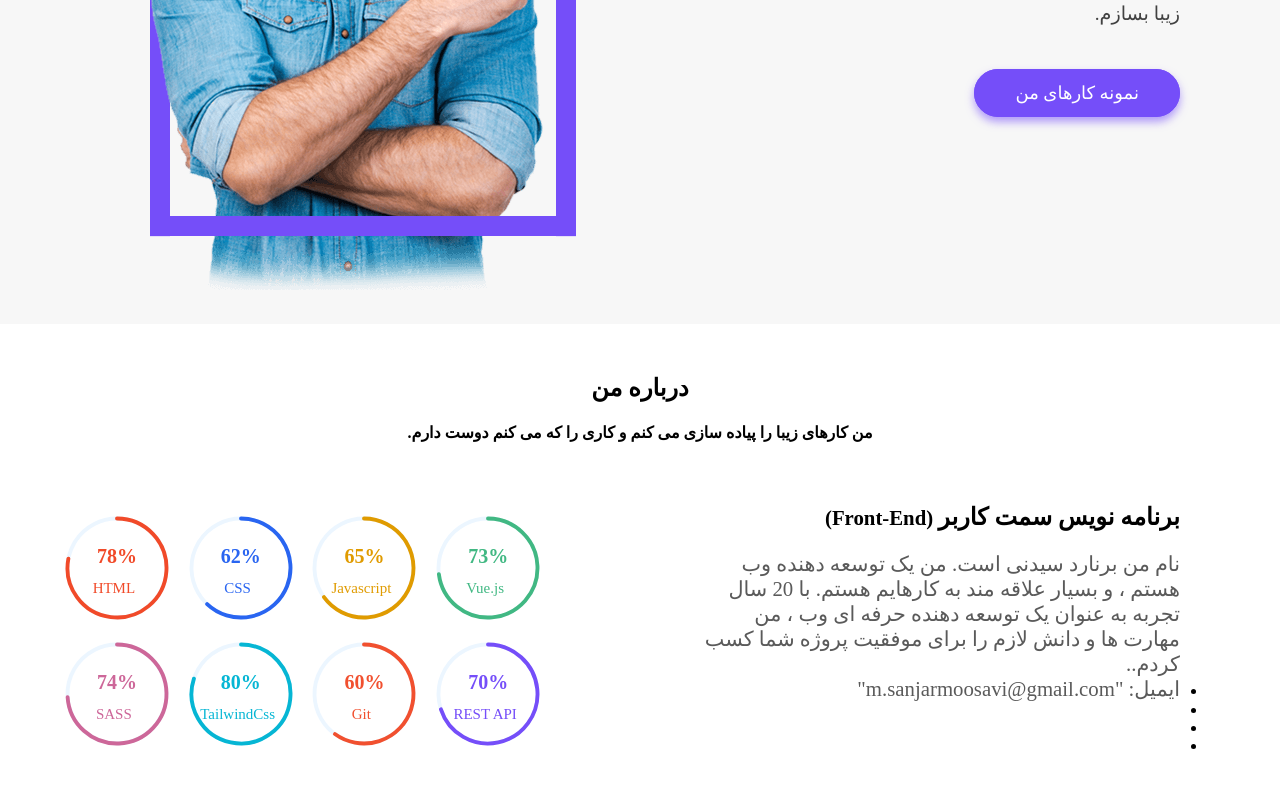
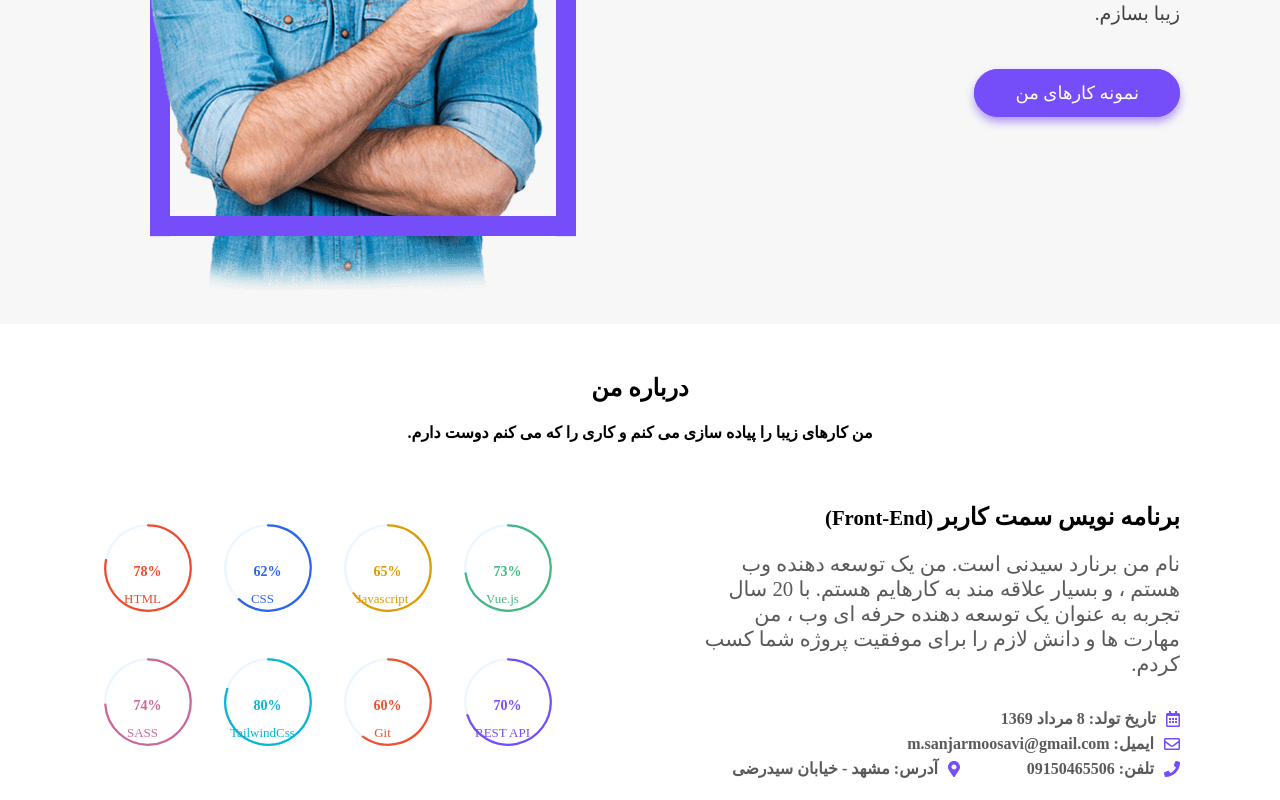
Before and after one commit to Mousavi-69/Resumes, a Vue app: page / in a window 1280 px wide. Shown: the part 477-1277 px from the top of the page. Before the commit the page ends 1251 px from the top, so only its background shows below. Built offline with nearby package versions, Linux system fonts and the light colour scheme.

Commit message:
About Me  completed

```diff
--- a/src/components/AboutMe.vue
+++ b/src/components/AboutMe.vue
@@ -1,13 +1,13 @@
 <script setup lang="ts">
 import Chart from "./Chart.vue";
 
-const widthChart = 110;
-const heightChart = 110;
-const strokeWidthChart = 7;
-const radiusChart = 90;
+const widthChart = 90;
+const heightChart = 90;
+const strokeWidthChart = 5;
+const radiusChart = 95;
 const valueCountUpDurationChart = 2300;
-const customPercentSizeChart = 20;
-const customTextSizeChart = 15;
+const customPercentSizeChart = 14;
+const customTextSizeChart = 13;
 </script>
 <template>
   <section class="container">
@@ -19,25 +19,61 @@ const customTextSizeChart = 15;
         <p>
           نام من برنارد سیدنی است. من یک توسعه دهنده وب هستم ، و بسیار علاقه مند
           به کارهایم هستم. با 20 سال تجربه به عنوان یک توسعه دهنده حرفه ای وب ،
-          من مهارت ها و دانش لازم را برای موفقیت پروژه شما کسب کردم..
+          من مهارت ها و دانش لازم را برای موفقیت پروژه شما کسب کردم.
         </p>
         <ul class="list-contentUs">
-          <li>
+          <li class="list">
             <div class="contentUs">
-              <div>
-                <fa />
+              <div class="icon-parent">
+                <fa class="icon" :icon="['far', 'calendar-alt']" />
               </div>
-              <div>
+              <div class="text">
                 <p>
-                  <span>ایمیل:</span>
-                  "m.sanjarmoosavi@gmail.com"
+                  <span>تاریخ تولد:</span>
+                  8 مرداد 1369
                 </p>
               </div>
             </div>
           </li>
-          <li></li>
-          <li></li>
-          <li></li>
+          <li class="list">
+            <div class="contentUs">
+              <div class="icon-parent">
+                <fa class="icon" :icon="['far', 'envelope']" />
+              </div>
+              <div class="text">
+                <p>
+                  <span>ایمیل:</span>
+                  m.sanjarmoosavi@gmail.com
+                </p>
+              </div>
+            </div>
+          </li>
+          <li class="list">
+            <div class="contentUs">
+              <div class="icon-parent">
+                <fa class="icon" :icon="['fas', 'phone']" />
+              </div>
+              <div class="text">
+                <p>
+                  <span>تلفن:</span>
+                  09150465506
+                </p>
+              </div>
+            </div>
+          </li>
+          <li class="list">
+            <div class="contentUs">
+              <div class="icon-parent">
+                <fa class="icon" :icon="['fas', 'map-marker-alt']" />
+              </div>
+              <div class="text">
+                <p>
+                  <span>آدرس:</span>
+                  مشهد - خیابان سیدرضی
+                </p>
+              </div>
+            </div>
+          </li>
         </ul>
       </div>
 
@@ -176,10 +212,12 @@ const customTextSizeChart = 15;
     .content-left {
       width: 50%;
     }
+  }
+}
 .content-right {
   width: 50%;
   padding-right: 100px;
-      padding-left: 150px;
+  padding-left: 50px;
   h1 {
     text-align: start;
     span {
@@ -189,19 +227,48 @@ const customTextSizeChart = 15;
   }
   p {
     text-align: start;
+    padding-left: 50px;
+
     font-size: 1.3rem;
     color: rgb(90, 90, 90);
     line-height: 25px;
+  }
+  .list-contentUs {
+    list-style-type: none;
+    padding-top: 30px;
+    display: flex;
+    flex-wrap: wrap;
+    .list {
+      min-width: 220px;
+    }
+    .contentUs {
+      display: flex;
+      align-items: center;
+      .icon-parent {
+        display: flex;
+        justify-content: center;
+        .icon {
+          color: $primaryColor;
+        }
+      }
+      .text {
+        padding-right: 10px;
+        color: red;
+        p {
+          font-size: 1rem;
+          font-weight: 600;
+          color: rgb(90, 90, 90);
+        }
       }
     }
   }
 }
 .content-left {
   display: grid;
-  grid-template-columns: repeat(4, 1fr);
+  grid-template-columns: repeat(4, 110px);
   justify-content: center;
   gap: 10px;
   padding-left: 60px;
-  padding-top: 30px;
+  padding-top: 40px;
 }
 </style>
--- a/src/main.ts
+++ b/src/main.ts
@@ -5,10 +5,10 @@ import './styles/main.scss'
 import router from './Routing'
 import {FontAwesomeIcon} from '@fortawesome/vue-fontawesome'
 import { library } from '@fortawesome/fontawesome-svg-core';
-import { faUserSecret,faUsers,faBars} from '@fortawesome/free-solid-svg-icons';
-import { faTimesCircle,faCheckCircle} from '@fortawesome/free-regular-svg-icons';
+import { faUserSecret,faUsers,faBars,faPhone,faMapMarkerAlt} from '@fortawesome/free-solid-svg-icons';
+import { faTimesCircle,faCheckCircle,faCalendarAlt,faEnvelope} from '@fortawesome/free-regular-svg-icons';
 import { faInstagram,faTelegramPlane} from '@fortawesome/free-brands-svg-icons';
-library.add(faUserSecret,faUsers,faBars,faTimesCircle,faCheckCircle,faUserSecret,faInstagram,faTelegramPlane);
+library.add(faUserSecret,faUsers,faBars,faPhone,faMapMarkerAlt,faTimesCircle,faCheckCircle,faCalendarAlt,faEnvelope,faUserSecret,faInstagram,faTelegramPlane);
 
 createApp(App)
 .component('fa',FontAwesomeIcon)
--- a/src/pages/Main_page.vue
+++ b/src/pages/Main_page.vue
@@ -20,7 +20,7 @@ import AboutMe from '@/components/AboutMe.vue';
 .header{
     position: fixed;
     width: 100%;
-    z-index: 10;
+    z-index: 50;
 }
 .IntroductionVue{
     padding-top: 125px;
```
Lines whose indentation alone changed are shown as unchanged.
